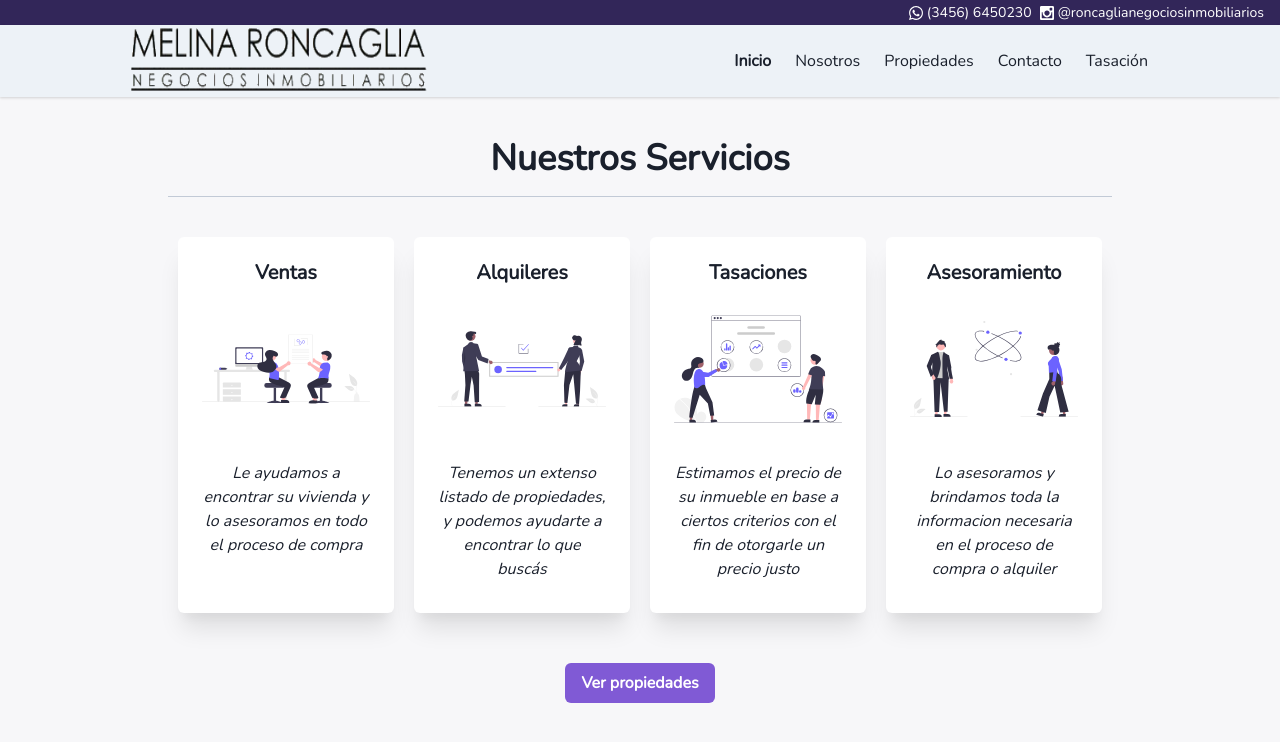
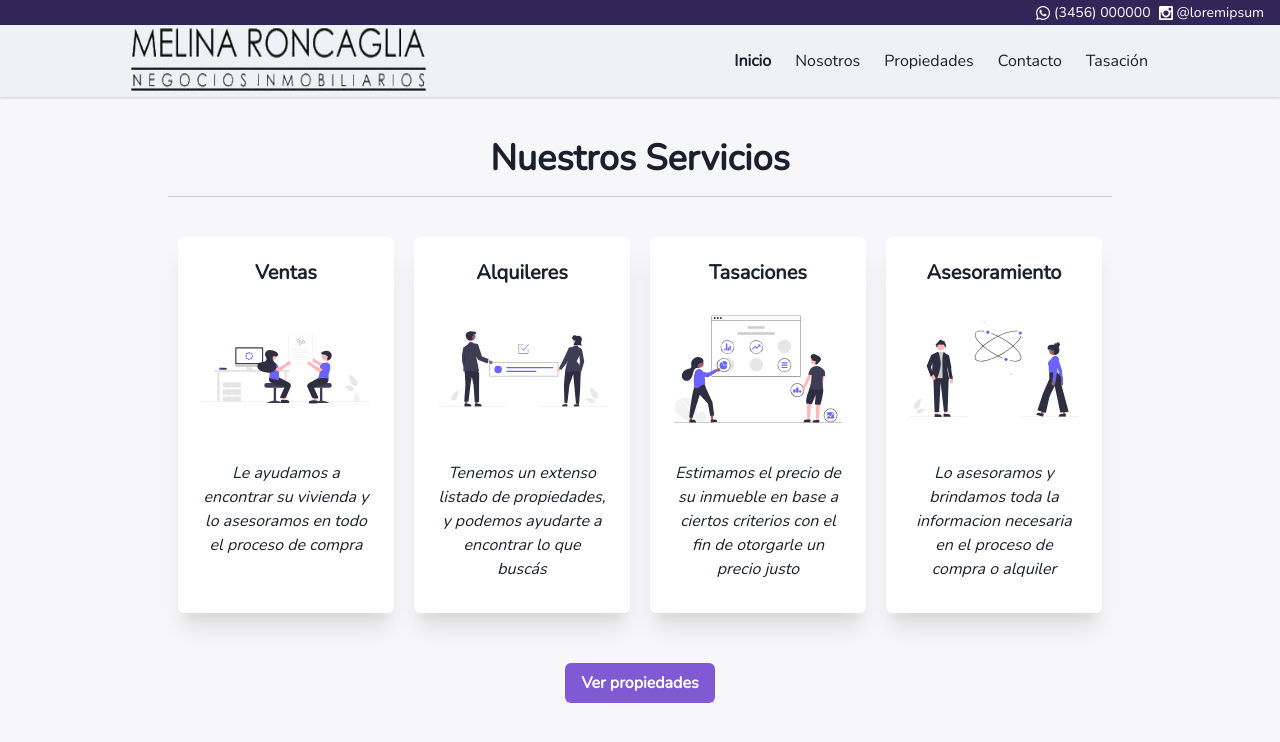
Before and after one commit to rodrigoodz/proyecto_inmobiliaria_nextjs, a Next.js app: page / in a window 1280 px wide. Shown: the top 742 px of the page. Built offline with nearby package versions, Linux system fonts and the light colour scheme.

Commit message:
eliminado whatsapp e instagram

```diff
--- a/components/ContactInfo.js
+++ b/components/ContactInfo.js
@@ -7,16 +7,16 @@ const ContactInfo = () => {
     <Flex bg="secondary" justify="flex-end" color="white" px={4} fontSize="sm">
       <Wrap>
         <ContactLink
-          to={`https://api.whatsapp.com/send?phone=543456450230&text=${encodeURIComponent(
+          to={`https://api.whatsapp.com/send?phone=543456000000&text=${encodeURIComponent(
             "Hola Melina, me gustaría contactarme con vos."
           )}`}
           icon={ImWhatsapp}
-          text="(3456) 6450230"
+          text="(3456) 000000"
         />
         <ContactLink
-          to={`https://www.instagram.com/roncaglianegociosinmobiliarios/`}
+          to={`https://www.instagram.com/loremipsum/`}
           icon={ImInstagram}
-          text="@roncaglianegociosinmobiliarios"
+          text="@loremipsum"
         />
       </Wrap>
     </Flex>
```
